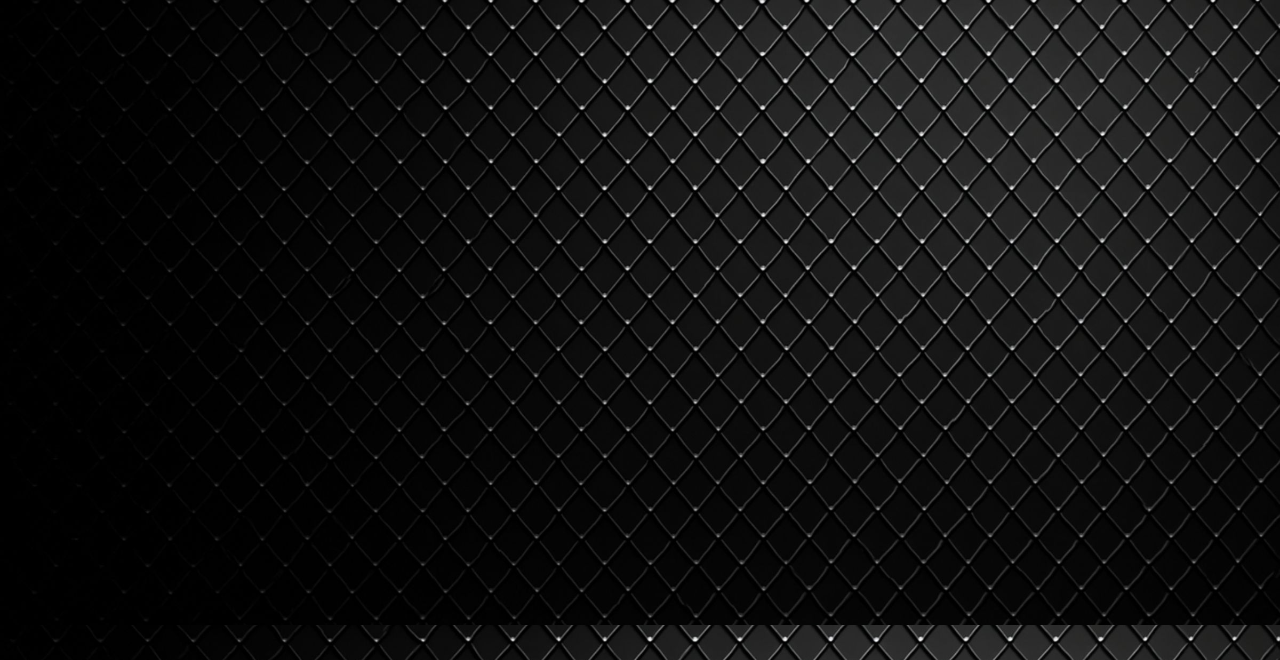
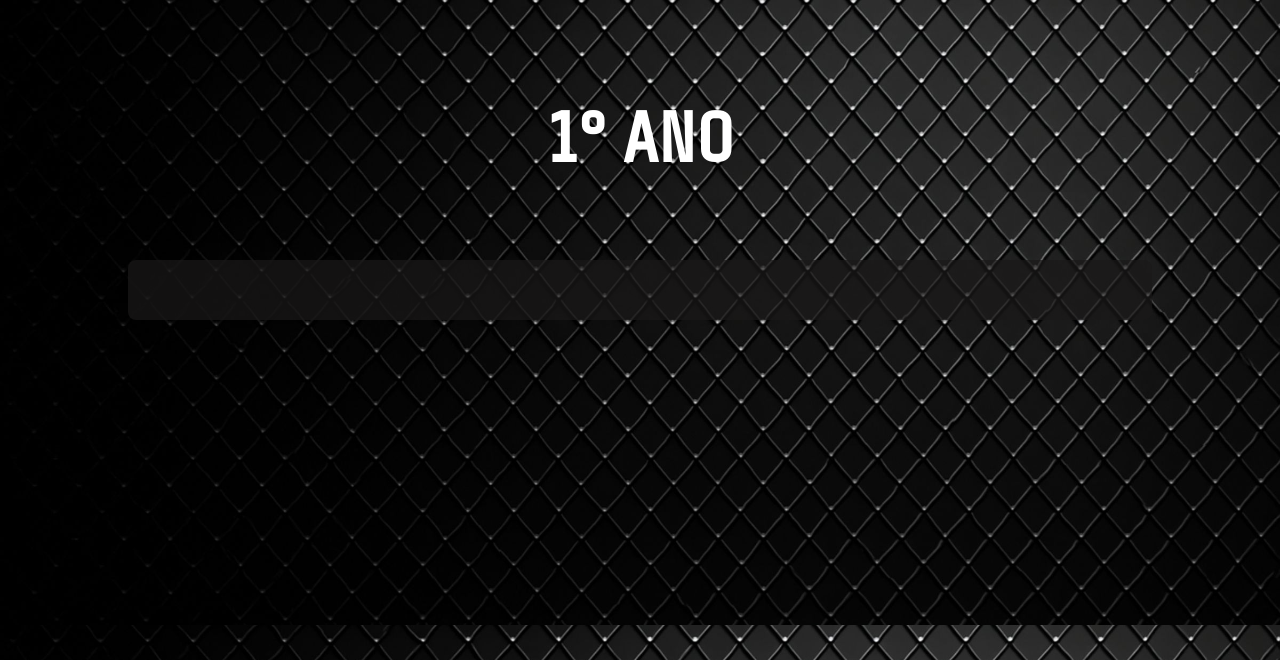
Before and after one commit to JoseMartins08/PROJETO_WEB, a PHP site: page /academico.html in a window 1280 px wide. Shown: the part 94-754 px from the top of the page. Run offline with PHP 8.4, Linux system fonts and the light colour scheme.

Commit message:
feature: começando a página academica

```diff
--- a/SITE-PESSOAL/academico-style.css
+++ b/SITE-PESSOAL/academico-style.css
@@ -2,7 +2,6 @@ body{
     margin: 0;
     font-family: Arial, Helvetica, sans-serif;
     color: white;
-
     background-image: url(Imagens/background.jpg);
     background-position: top left;
     background-size: cover;
@@ -35,6 +34,44 @@ header {
     margin-left: 27%;
 }
 
+.bloco {
+    display: flex;
+    justify-content: space-between;
+    align-items: center;
+    padding: 100px 10%;
+    gap: 40px;
+}
+
+.texto-bloco {
+    flex: 1;
+    background-color: rgba(26, 25, 25, 0.7);
+    padding: 30px 30px;
+    border-radius: 8px;
+}
+
+.texto-bloco h2 {
+    font-size: 2rem;
+    margin-bottom: 20px;
+}
+
+.texto-bloco p {
+    line-height: 1.6;
+    color: #ccc;
+}
+
+.imagem-bloco {
+    flex: 1;
+    display: flex;
+    justify-content: center;
+}
+
+.imagem-bloco img {
+    width: 300px;
+    border-radius: 7px;
+    border: 3px solid rgb(170, 170, 170);
+    box-shadow: 5px 5px 10px 5px rgba(255, 254, 254, 0.3);
+}
+
 .botao {
     display: inline-block;
     margin: 0 50px;
--- a/SITE-PESSOAL/academico.html
+++ b/SITE-PESSOAL/academico.html
@@ -14,5 +14,14 @@
             <p class="titulo-header">Página Acadêmica</p>
         </header>
 
+        <section class="comeco">
+            <h1 class="titulo">1° ANO</h1>
+        </section>
+
+        <section class="bloco">
+            <div class="texto-bloco">
+
+            </div>
+        </section>
     </body>
 </html>
```
